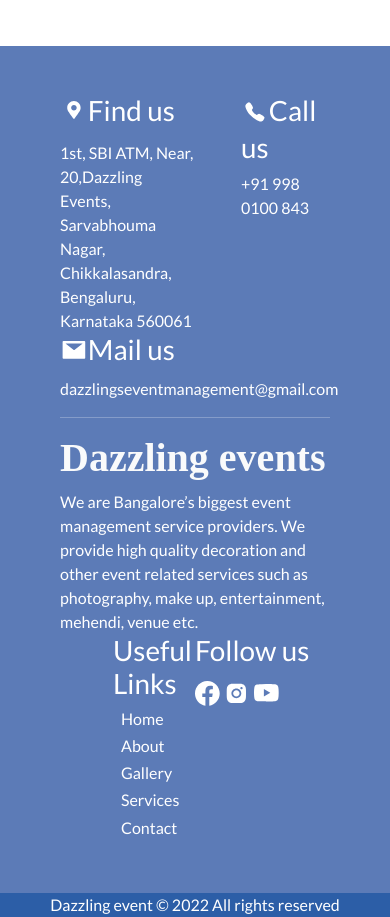
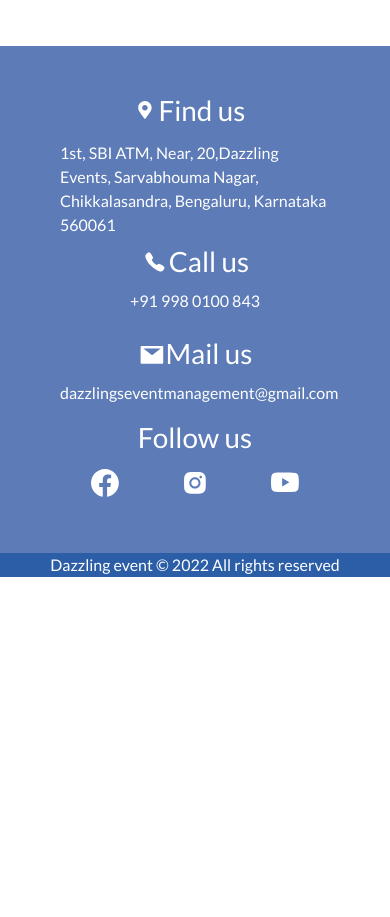
Before and after one commit to vardhanreddy27/Dazzlingevents, a React (Create React App) app: page / in a window 390 px wide. Shown: the part 6467-7384 px from the top of the page. After the commit the page ends 7044 px from the top, so only its background shows below. Built offline with nearby package versions, Linux system fonts and the light colour scheme.

Commit message:
pushing mobile code to gith

```diff
--- a/src/components/Footer.js
+++ b/src/components/Footer.js
@@ -8,7 +8,7 @@ import { BsYoutube } from 'react-icons/bs';
 
 function Footer() {
   return (<>
-<footer className=" backcolor p-5 mu">
+<footer className=" backcolor p-5 mu clla">
     <div className='container'>
        <div className='row'>
        <div className='col'><h1><FaMapMarkerAlt className='ic' />Find us</h1>1st, SBI ATM, Near, 20,Dazzling Events, Sarvabhouma Nagar, Chikkalasandra, Bengaluru, Karnataka 560061
@@ -31,7 +31,26 @@ function Footer() {
 
 
 
-    </footer>   <div className='row bcolor p-1'>
+    </footer>
+
+    <footer className=" backcolor p-5 mu d-lg-none">
+    <div className='container'>
+<div className='row'><div className='col-12'>
+<h1 className='fff'><FaMapMarkerAlt className='ic' />Find us</h1>1st, SBI ATM, Near, 20,Dazzling Events, Sarvabhouma Nagar, Chikkalasandra, Bengaluru, Karnataka 560061</div>
+<div className='col-12 text-center'><h1 className='fff mt-2 text-center mb-2'><IoCall className='ici'/>Call us</h1>+91 998 0100 843 <br></br><br></br></div><div className='col-12'><h1 className='fff'><AiFillMail className='iic'/>Mail us</h1>dazzlingseventmanagement@gmail.com</div></div>
+        <div className='row text-center'><h1 className='text-center mt-3'>Follow us </h1>
+        <div className='col'><h1><BsFacebook /></h1></div>
+        <div className='col'><h1><AiFillInstagram /></h1></div>
+        <div className='col'><h1><BsYoutube /></h1></div>
+        </div>
+         </div>
+
+
+
+    </footer>
+
+
+     <div className='row bcolor p-1'>
             <div className='col text-center'>
             Dazzling event © 2022 All rights reserved
             </div>
--- a/src/components/Loc.js
+++ b/src/components/Loc.js
@@ -4,7 +4,7 @@ function Loc() {
   return (
     <>            <div className='row pt-5 p-2'><h1 className='text-center '>Contact us</h1></div>
 
-    <div className='row text-center mt-4 p-5'>
+    <div className='row text-center mt-4 pb-5'>
       <div className='col-4 aku'><a href="mailto:dazzlingseventmanagement@gmail.com">
    <img src="./email.png" className="contact "></img><br />
       dazzlingseventmanagement@gmail.com   </a></div>
--- a/src/index.css
+++ b/src/index.css
@@ -300,6 +300,8 @@ figure.snip1107.hover figcaption h5 {
 .ic{
   padding: 5px;
   margin-bottom: 9px;
+    margin-left: -14px;
+
 }.ici{
   padding: 3px;
   margin-bottom: 5px;
@@ -382,7 +384,21 @@ label {
   background-color:  aliceblue; ;
 }
 @media screen and (max-width: 600px) {
-  .spb{
+ .aku{
+  padding-left: 3rem;
+  padding-right: 3rem;
+  width: 100%;
+  padding-bottom: 2rem;
+ } .ssd{
+  width: auto;
+ }
+ .st {
+  position: relative;padding: 12px;margin-bottom: 2rem;
+width: 100%;
+left:0%;}
+ .fff{
+    text-align: center;
+  }  .spb{
     flex: auto;
   }
   .row {
```
